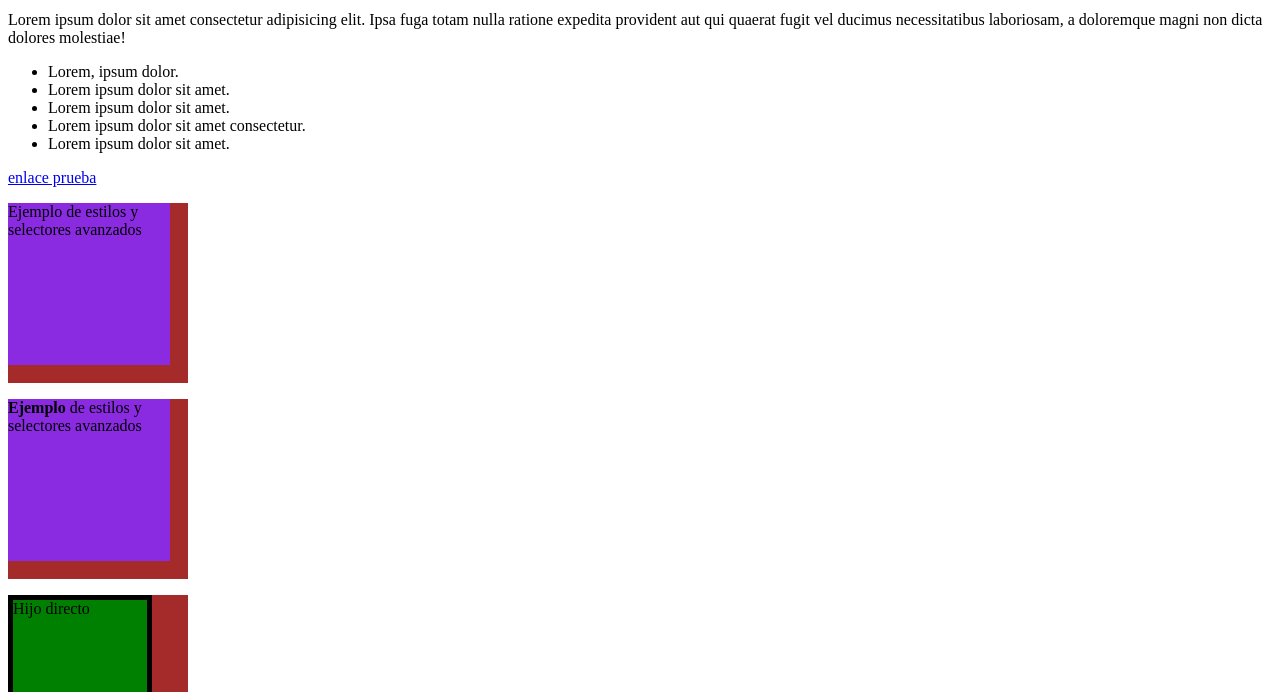
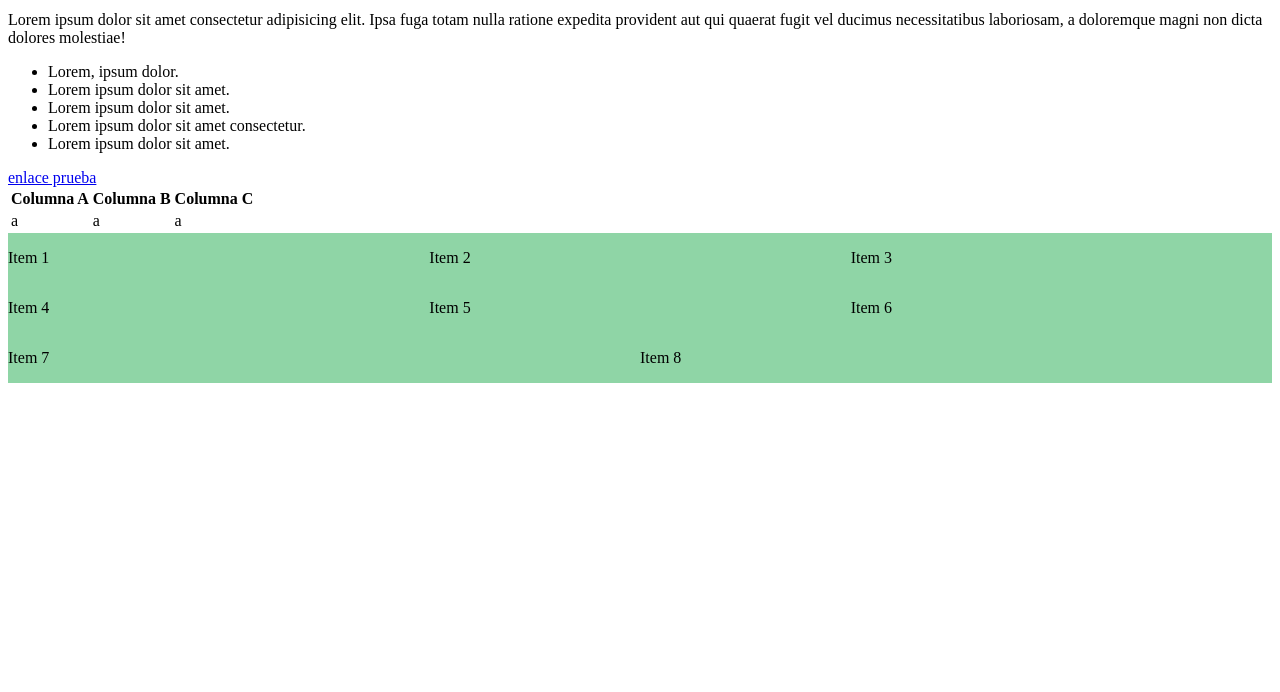
Before and after one commit to JoseDevF/CSS_PrimerEjemplo, a plain HTML site: page index.html in a window 1280 px wide. Shown: the part 108-800 px from the top of the page. Drawn offline with Linux system fonts and the light colour scheme.

Commit message:
Ejemplo de uso de estilos CSS

```diff
--- a/index.html
+++ b/index.html
@@ -22,7 +22,7 @@
         <li>Lorem ipsum dolor sit amet.</li>
     </ul>
     <a href="#">enlace prueba</a>
-    <div class="ejhg">
+    <!-- <div class="ejhg">
         <div class="dummy">
             <p>Ejemplo de estilos y selectores avanzados</p>
         </div>
@@ -38,7 +38,7 @@
         <div class="dummy">
             <p>Ejemplo de estilos y selectores avanzados</p>
         </div>
-    </div>
+    </div> -->
     <table>
         <thead>
             <th>Columna A</th>
@@ -51,6 +51,32 @@
             <td>a</td>
         </tbody>
     </table>
+    <div class="flexContainer">
+        <div class="ejemploFlex">
+            <p>Item 1</p>
+        </div>
+        <div class="ejemploFlex">
+            <p>Item 2</p>
+        </div>
+        <div class="ejemploFlex">
+            <p>Item 3</p>
+        </div>
+        <div class="ejemploFlex">
+            <p>Item 4</p>
+        </div>
+        <div class="ejemploFlex">
+            <p>Item 5</p>
+        </div>
+        <div class="ejemploFlex">
+            <p>Item 6</p>
+        </div>
+        <div class="ejemploFlex">
+            <p>Item 7</p>
+        </div>
+        <div class="ejemploFlex">
+            <p>Item 8</p>
+        </div>
+    </div>
 </body>
 
 </html>
--- a/style/style.css
+++ b/style/style.css
@@ -19,6 +19,12 @@ h1 {
     width: 180px;
     height: 180px;
     background-color: brown;
+    position: relative;
+}
+
+.ejhg .dummy {
+    position: relative;
+    z-index: -1;
 }
 
 .ejhg:hover {
@@ -53,3 +59,15 @@ body .ejhg>P {
     height: 80%;
     background-color: green;
 }
+
+.flexContainer {
+    display: flex;
+    flex-direction: row;
+    flex-wrap: wrap;
+}
+
+.ejemploFlex {
+    background-color: #8FD5A6;
+    flex-grow: 5;
+    min-width: 400px;
+}
```
